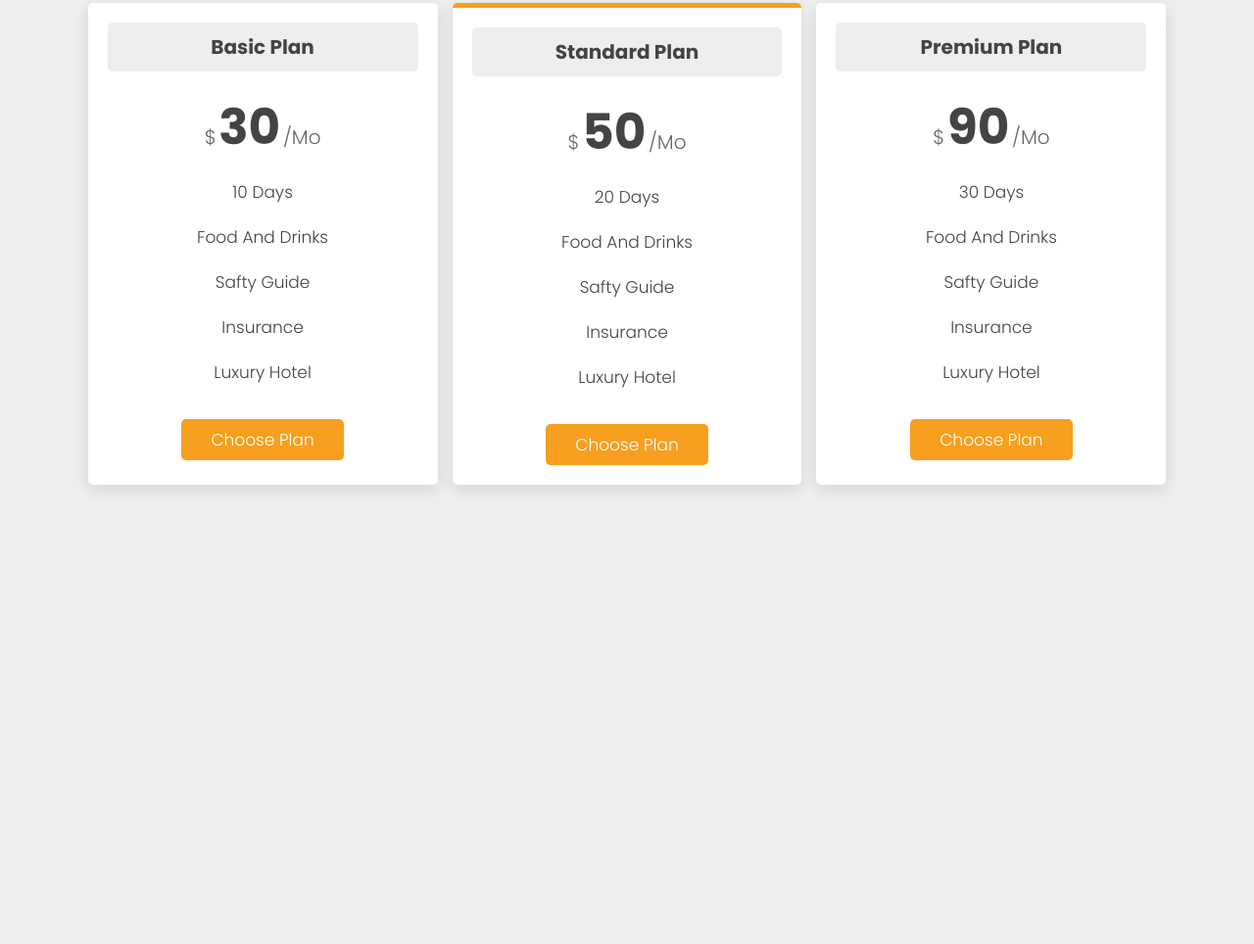
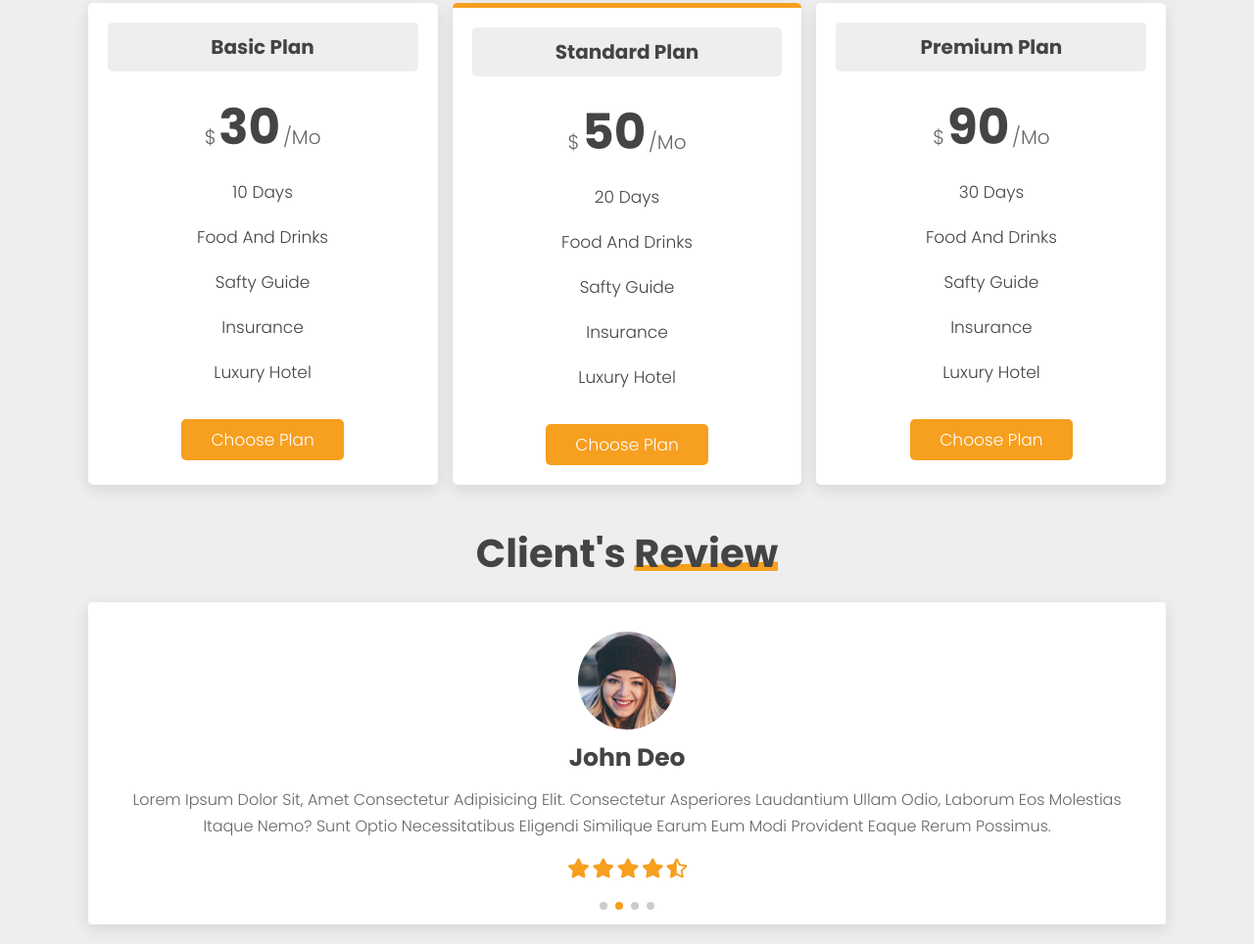
Before and after one commit to wesamustafa/Travel-Agency, a plain HTML site: page index.html in a window 1280 px wide. Shown: the part 2658-3622 px from the top of the page at 98% size. Before the commit the page ends 3173 px from the top, so only its background shows below. Drawn offline with nearby package versions, Linux system fonts and the light colour scheme.

Commit message:
created review section with touch slider using swiper.js

```diff
--- a/css/style.css
+++ b/css/style.css
@@ -431,6 +431,45 @@ letter-spacing: .2rem;
     color: var(--text-color-1);
 }
 /* pricing section end */
+/* review section start */
+.review .review-slider{
+    box-shadow: var(--box-shadow);
+}
+.review .review-slider .slide{
+    background: var(--bg-color-1);
+    border-radius: .5rem;
+    text-align: center;
+    padding: 3rem;
+}
+.review .review-slider .slide img{
+    width: 10rem;
+    height: 10rem;
+    border-radius: 50%;
+    object-fit: cover;
+    margin-bottom: .5rem;
+}
+.review .review-slider .slide h3{
+    font-size: 2.5rem;
+    color: var(--text-color-1);
+}
+.review .review-slider .slide p{
+    font-size: 1.6rem;
+    color: var(--text-color-2);
+    line-height: 1.7;
+    padding: 1rem 0;
+}
+.review .review-slider .slide .stars{
+    padding: 1rem 0;
+    padding-bottom: 1.5rem;
+}
+.review .review-slider .slide .stars i{
+    font-size: 2rem;
+    color: var(--orange);
+}
+.swiper-pagination-bullet-active{
+    background: var(--orange);
+}
+/* review section end */
 /* media queries start */
 @media(max-width:991px){
     html{
--- a/index.html
+++ b/index.html
@@ -8,6 +8,8 @@
     <title>Travel Agency</title>
     <!-- font awesome cdn link -->
     <link rel="stylesheet" href="https://cdnjs.cloudflare.com/ajax/libs/font-awesome/5.15.4/css/all.min.css">
+    <!-- swiper slider cdn link -->
+    <link rel="stylesheet" href="https://unpkg.com/swiper@7/swiper-bundle.min.css" />
     <!-- custom css file link -->
     <link rel="stylesheet" href="css/style.css">
 </head>
@@ -291,6 +293,74 @@
         </div>
     </section>
     <!-- pricing section end -->
+    <!-- review section start -->
+    <section class="review" id="review">
+        <h1 class="heading"> client's <span>review</span></h1>
+        <div class="swiper review-slider">
+            <div class="swiper-wrapper">
+                <div class="swiper-slide slide">
+                    <img src="images/pic-1.png" alt="client-1">
+                    <h3>john deo</h3>
+                    <p> Lorem ipsum dolor sit, amet consectetur adipisicing elit. Consectetur asperiores laudantium
+                        ullam odio, laborum eos molestias itaque nemo? Sunt optio necessitatibus eligendi similique
+                        earum eum modi provident eaque rerum possimus. </p>
+                    <div class="stars">
+                        <i class="fas fa-star"></i>
+                        <i class="fas fa-star"></i>
+                        <i class="fas fa-star"></i>
+                        <i class="fas fa-star"></i>
+                        <i class="fas fa-star-half-alt"></i>
+                    </div>
+                </div>
+                <div class="swiper-slide slide">
+                    <img src="images/pic-2.png" alt="client-1">
+                    <h3>john deo</h3>
+                    <p> Lorem ipsum dolor sit, amet consectetur adipisicing elit. Consectetur asperiores laudantium
+                        ullam odio, laborum eos molestias itaque nemo? Sunt optio necessitatibus eligendi similique
+                        earum eum modi provident eaque rerum possimus. </p>
+                    <div class="stars">
+                        <i class="fas fa-star"></i>
+                        <i class="fas fa-star"></i>
+                        <i class="fas fa-star"></i>
+                        <i class="fas fa-star"></i>
+                        <i class="fas fa-star-half-alt"></i>
+                    </div>
+                </div>
+                <div class="swiper-slide slide">
+                    <img src="images/pic-3.png" alt="client-1">
+                    <h3>john deo</h3>
+                    <p> Lorem ipsum dolor sit, amet consectetur adipisicing elit. Consectetur asperiores laudantium
+                        ullam odio, laborum eos molestias itaque nemo? Sunt optio necessitatibus eligendi similique
+                        earum eum modi provident eaque rerum possimus. </p>
+                    <div class="stars">
+                        <i class="fas fa-star"></i>
+                        <i class="fas fa-star"></i>
+                        <i class="fas fa-star"></i>
+                        <i class="fas fa-star"></i>
+                        <i class="fas fa-star-half-alt"></i>
+                    </div>
+                </div>
+                <div class="swiper-slide slide">
+                    <img src="images/pic-4.png" alt="client-1">
+                    <h3>john deo</h3>
+                    <p> Lorem ipsum dolor sit, amet consectetur adipisicing elit. Consectetur asperiores laudantium
+                        ullam odio, laborum eos molestias itaque nemo? Sunt optio necessitatibus eligendi similique
+                        earum eum modi provident eaque rerum possimus. </p>
+                    <div class="stars">
+                        <i class="fas fa-star"></i>
+                        <i class="fas fa-star"></i>
+                        <i class="fas fa-star"></i>
+                        <i class="fas fa-star"></i>
+                        <i class="fas fa-star-half-alt"></i>
+                    </div>
+                </div>
+            </div>
+            <div class="swiper-pagination"></div>
+        </div>
+    </section>
+    <!-- review section end -->
+    <!-- swiper slider cdn link -->
+    <script src="https://unpkg.com/swiper@7/swiper-bundle.min.js"></script>
     <!-- custom js file link -->
     <script src="js/script.js"></script>
 </body>
--- a/js/script.js
+++ b/js/script.js
@@ -32,3 +32,17 @@ themeBtn.onclick = () => {
     }
 }
 // header section end
+// review section start
+var swiper = new Swiper(".review-slider", {
+    loop: true,
+    spaceBetween: 30,
+    centeredSlides: true,
+    autoplay: {
+        delay: 5500,
+        disableOnInteraction: false
+    },
+    pagination: {
+        el: ".swiper-pagination",
+    },
+});
+// review section end
```
Also changed, not shown: images/pic-1.png (added), images/pic-2.png (added), images/pic-3.png (added), images/pic-4.png (added), 1 other file.
